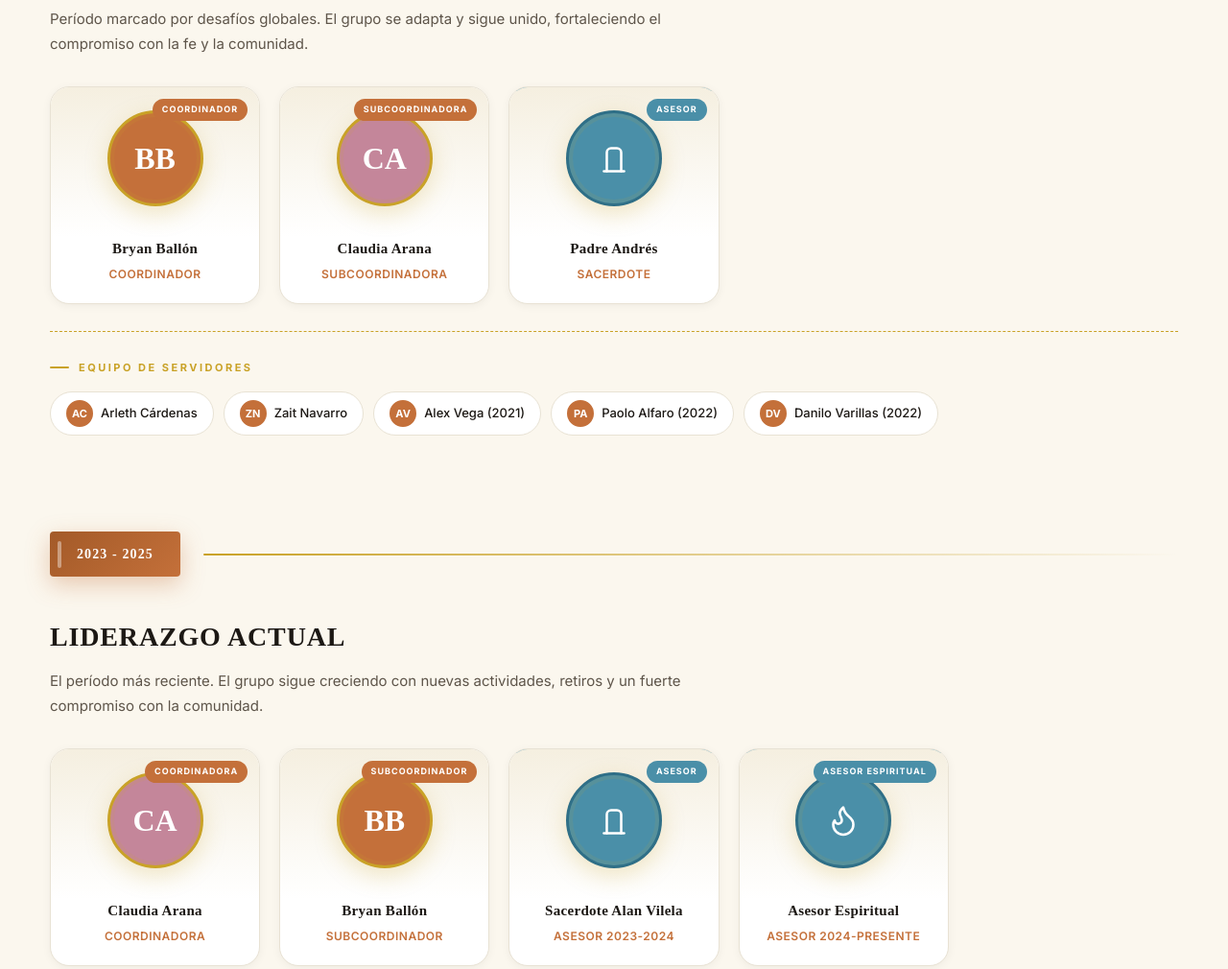
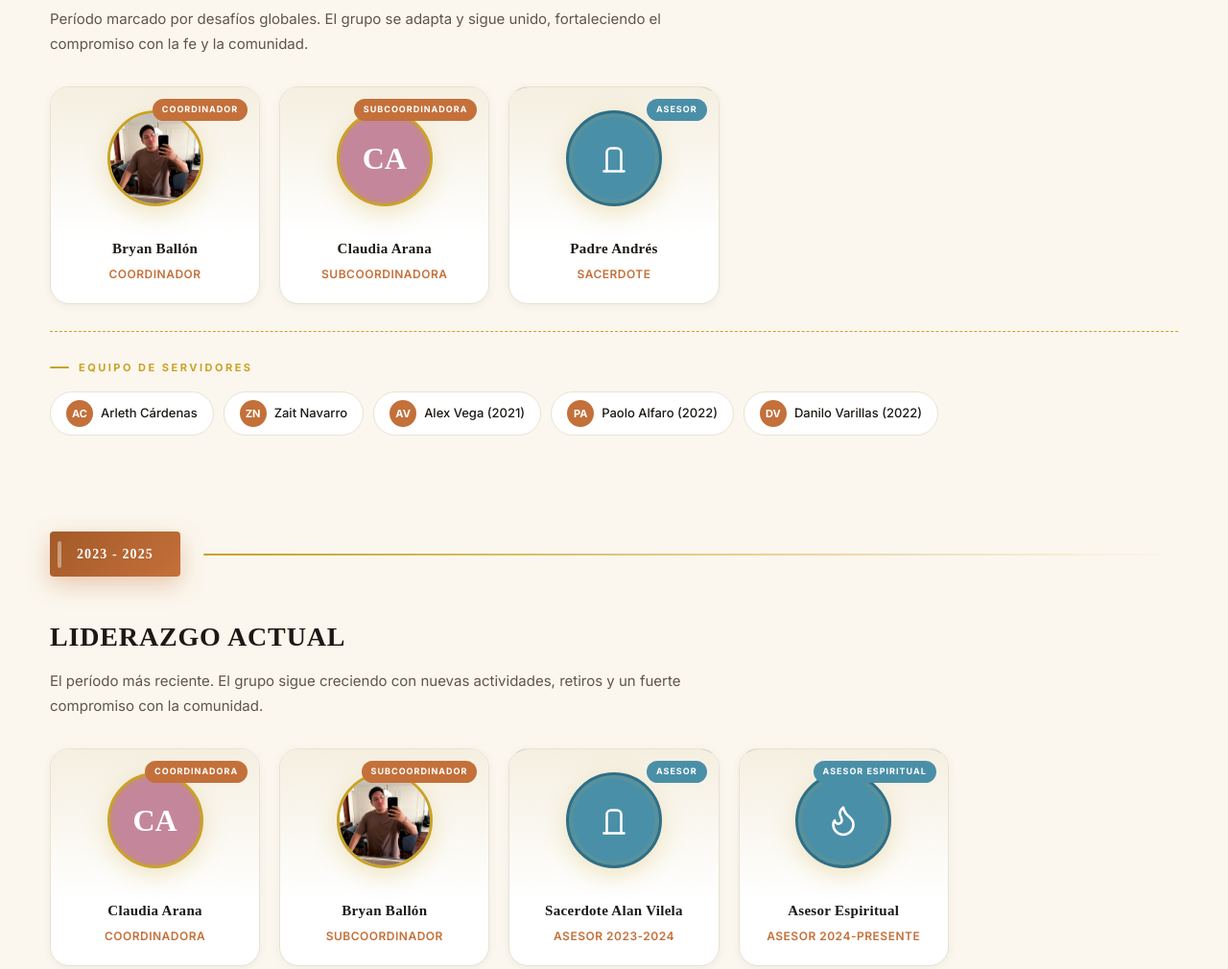
Before and after one commit to luxtonsp-bot/luxto-nsp, a plain HTML site: page historia.html in a window 1280 px wide. Shown: the part 5715-6725 px from the top of the page at 96% size. Drawn offline with Linux system fonts and the light colour scheme.

Commit message:
feat: agregar foto de Bryan Ballón en historia.html
- Añadir Bryan_Ballon.jpeg al repositorio
- Actualizar avatar de Bryan Ballón en periodo 2020-2023 (Coordinador)
- Actualizar avatar de Bryan Ballón en periodo 2023-2025 (Subcoordinador)

```diff
--- a/historia.html
+++ b/historia.html
@@ -613,7 +613,9 @@ footer .container { position: relative; z-index: 2; }
         <div class="persona-card">
           <div class="persona-avatar-wrap">
             <div class="persona-cargo-badge">Coordinador</div>
-            <div class="persona-avatar" style="background:var(--naranja);color:white;">BB</div>
+            <div class="persona-avatar">
+              <img src="Bryan_Ballon.jpeg" alt="Bryan Ballón" onerror="this.style.display='none';this.parentElement.innerHTML='BB'">
+            </div>
           </div>
           <div class="persona-info">
             <div class="persona-nombre">Bryan Ballón</div>
@@ -676,7 +678,9 @@ footer .container { position: relative; z-index: 2; }
         <div class="persona-card">
           <div class="persona-avatar-wrap">
             <div class="persona-cargo-badge">Subcoordinador</div>
-            <div class="persona-avatar" style="background:var(--naranja);color:white;">BB</div>
+            <div class="persona-avatar">
+              <img src="Bryan_Ballon.jpeg" alt="Bryan Ballón" onerror="this.style.display='none';this.parentElement.innerHTML='BB'">
+            </div>
           </div>
           <div class="persona-info">
             <div class="persona-nombre">Bryan Ballón</div>
```
Also changed, not shown: Bryan_Ballon.jpeg (added).
